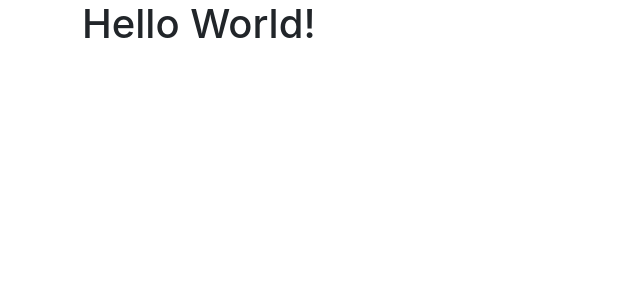
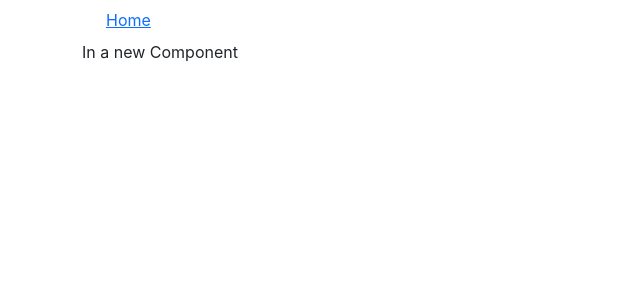
Before and after one commit to erynder-z/reactjs-basics, a React (Create React App) app: page / in a window 1280 px wide. Shown: the top 300 px of the page, without its empty margins (0-640 px from the left). Built offline with nearby package versions, Linux system fonts and the light colour scheme.

Commit message:
Add two components to App

```diff
--- a/src/App.js
+++ b/src/App.js
@@ -1,4 +1,6 @@
 import React, { Component } from 'react';
+import { Header } from './components/Header';
+import { Home } from './components/Home';
 
 class App extends React.Component {
   render() {
@@ -6,7 +8,12 @@
       <div className="container">
         <div className="row">
           <div className="col-xs-10 col-xs-offset-1">
-            <h1>Hello World!</h1>
+            <Header></Header>
+          </div>
+        </div>
+        <div className="row">
+          <div className="col-xs-10 col-xs-offset-1">
+            <Home></Home>
           </div>
         </div>
       </div>
--- /dev/null
+++ b/src/components/Header.js
@@ -0,0 +1,19 @@
+import React from 'react';
+
+export class Header extends React.Component {
+  render() {
+    return (
+      <nav className="navbar navbar-default">
+        <div className="container">
+          <div className="navbar-header">
+            <ul className="nav navbar-nav">
+              <li>
+                <a href="#">Home</a>
+              </li>
+            </ul>
+          </div>
+        </div>
+      </nav>
+    );
+  }
+}
--- /dev/null
+++ b/src/components/Home.js
@@ -0,0 +1,12 @@
+import React from 'react';
+import { render } from 'react-dom';
+
+export class Home extends React.Component {
+  render() {
+    return (
+      <div>
+        <p>In a new Component</p>
+      </div>
+    );
+  }
+}
```
